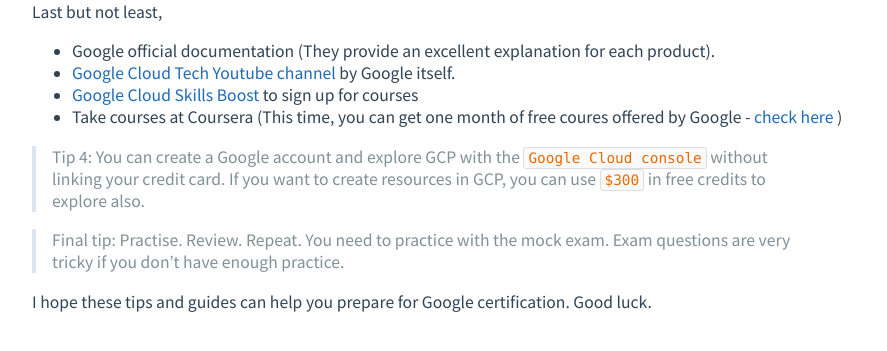
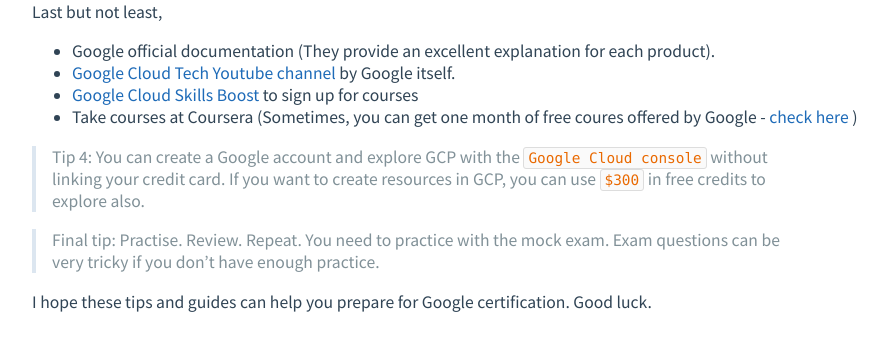
Before and after one commit to aknay/aknay.github.io, a Jekyll site: the page built from _posts/2022-11-30-how-i-studied-to-take-google-cloud-associated-cloud-engineer-certificate-exam.markdown, in a window 1280 px wide and 900 px high, scrolled down 2475 px. Shown: the part 538-889 px from the top of the window, without its empty margins (192-1079 px from the left). Built offline with Jekyll 4.4.1, drawn with Linux system fonts in a browser that asks for light colours.

Commit message:
just forget to update

```diff
--- a/_posts/2022-11-30-how-i-studied-to-take-google-cloud-associated-cloud-engineer-certificate-exam.markdown
+++ b/_posts/2022-11-30-how-i-studied-to-take-google-cloud-associated-cloud-engineer-certificate-exam.markdown
@@ -91,12 +91,12 @@
 - [Google Cloud Tech Youtube channel](https://www.youtube.com/user/googlecloudplatform) by Google itself.
 - [Google Cloud Skills Boost
 ](https://www.cloudskillsboost.google/) to sign up for courses
--  Take courses at Coursera (This time, you can get one month of free coures offered by Google - [check here](https://cloud.google.com/blog/topics/training-certifications/get-cloud-skills--training-needed-for-in-demand-job-roles?utm_source=youtube&utm_medium=unpaidsoc&utm_campaign=CDR_won_gcp_r2ylyjcq0lo_ThisWeekInCloud_111722&utm_content=description) )
+-  Take courses at Coursera (Sometimes, you can get one month of free coures offered by Google - [check here](https://cloud.google.com/blog/topics/training-certifications/get-cloud-skills--training-needed-for-in-demand-job-roles?utm_source=youtube&utm_medium=unpaidsoc&utm_campaign=CDR_won_gcp_r2ylyjcq0lo_ThisWeekInCloud_111722&utm_content=description) )
 
 
 
 > Tip 4: You can create a Google account and explore GCP with the `Google Cloud console` without linking your credit card. If you want to create resources in GCP, you can use `$300` in free credits to explore also.
 
-> Final tip: Practise. Review. Repeat. You need to practice with the mock exam. Exam questions are very tricky if you don't have enough practice.
+> Final tip: Practise. Review. Repeat. You need to practice with the mock exam. Exam questions can be very tricky if you don't have enough practice.
 
 I hope these tips and guides can help you prepare for Google certification. Good luck.
```
